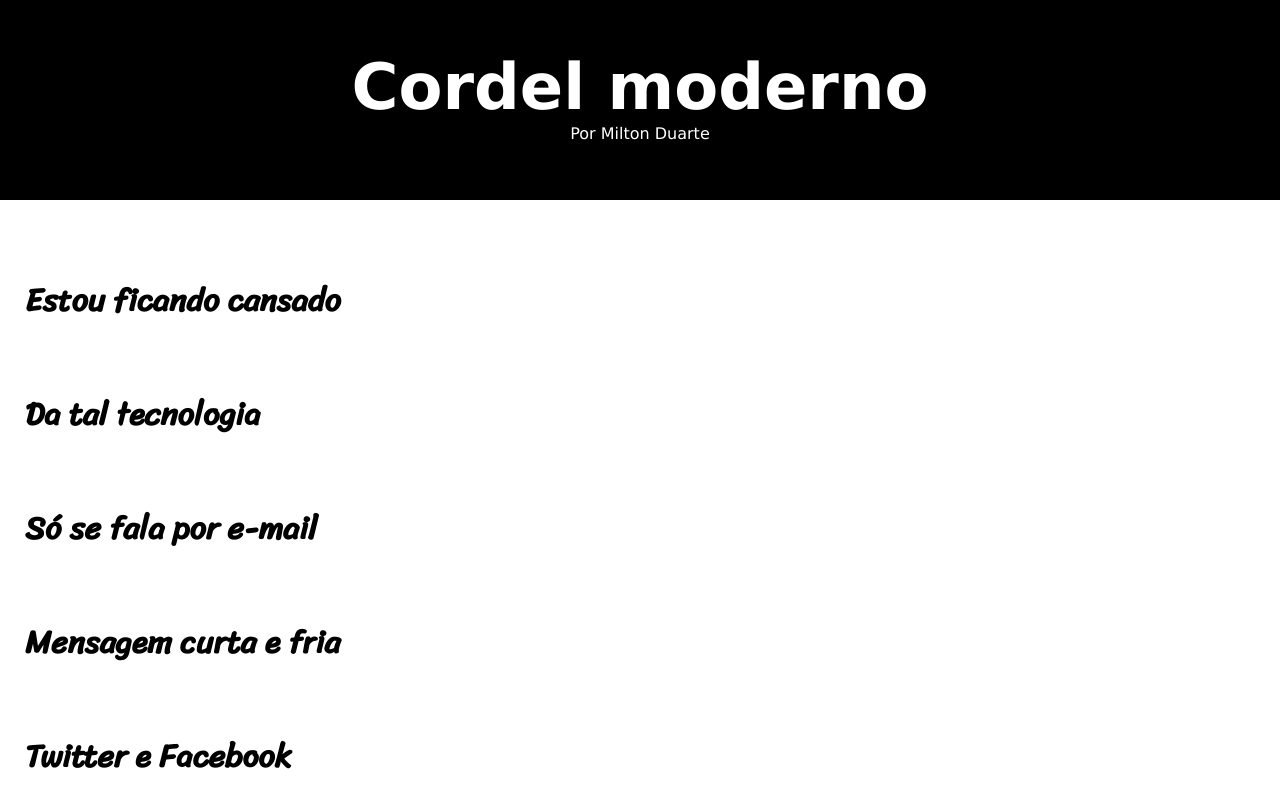
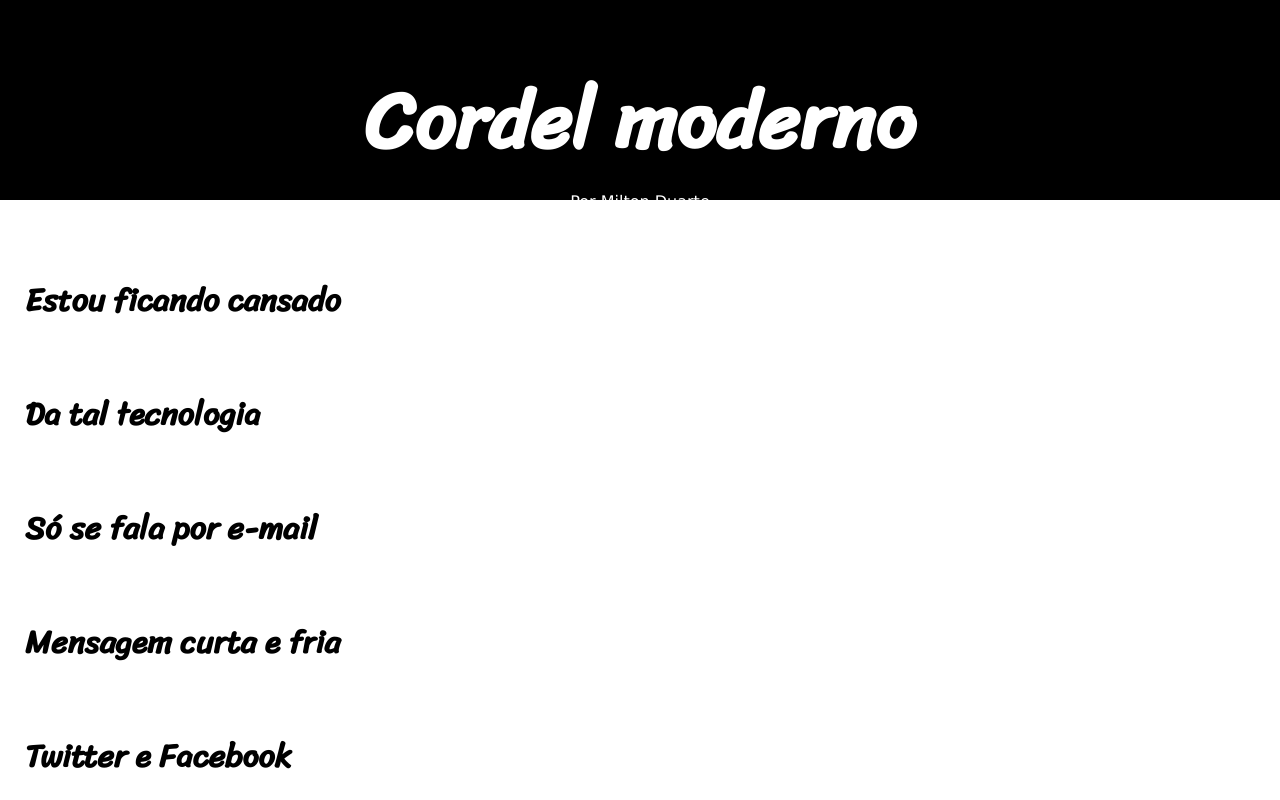
Before and after one commit to joaovctdev/html-css, a plain HTML site: page desafios/desafio12/index.html in a window 1280 px wide. Shown: the top 800 px of the page. Drawn offline with Linux system fonts and the light colour scheme; files whose address does not match are found by name.

Commit message:
mudanca de titulo

```diff
--- a/desafios/desafio12/estilo/style.css
+++ b/desafios/desafio12/estilo/style.css
@@ -34,9 +34,9 @@ header{
     background-color: black;
 }
 header  h1{
-    font-family: var(--fonte1);
+    font-family: var(--fonte3);
     padding-top: 50px;
-    font-size: 4em;
+    font-size: 5em;
 
 }
 header > p > a{
```
Also changed, not shown: desafios/desafio12/index.html (renamed from desafios/desafio12/cordel.html).
